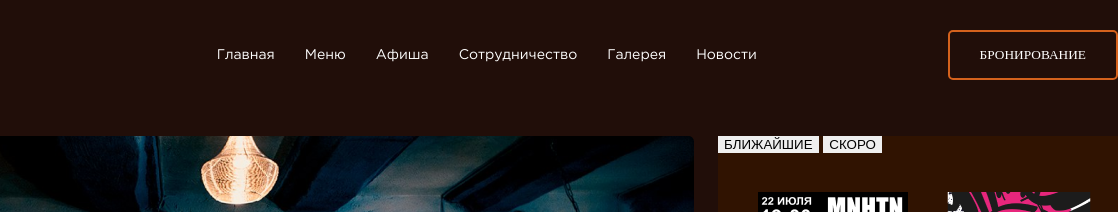
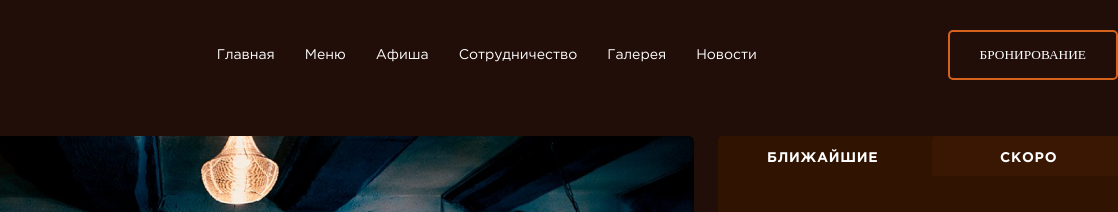
Before and after one commit to robtuh221/Manhattan, a plain HTML site: page index.html in a window 1280 px wide. Shown: the top 212 px of the page, 162-1280 px from the left. Drawn offline with Linux system fonts and the light colour scheme.

Commit message:
[FIX]'added new variables, fixed bam, eliminated some functionality'

```diff
--- a/index.html
+++ b/index.html
@@ -40,7 +40,7 @@
         <img class="intro__image" src="img\intro.png" alt="Main Poster" />
       </div>
       <div class="intro__poster">
-        <button class="poster__button__">БЛИЖАЙШИЕ</button>
+        <button class="poster__button__closest">БЛИЖАЙШИЕ</button>
         <button class="poster__button__coming">СКОРО</button>
         <div class="poster__images">
           <div class="poster__image__container">
--- a/style.css
+++ b/style.css
@@ -136,7 +136,7 @@
 	padding: 39px 35px;
 }
 
-.poster__button {
+.poster__button__closest {
 	font-family: 'Gotham Pro';
 	color: var(--main-text-color);
 	background-color: var(--secondary-background-color);
@@ -151,7 +151,7 @@
 	border-radius: 5px 5px 0px 0px;
 }
 
-.poster__button2 {
+.poster__button__coming {
 	font-family: 'Gotham Pro';
 	color: var(--main-text-color);
 	background-color: rgba(213, 98, 29, 0.05);
```
